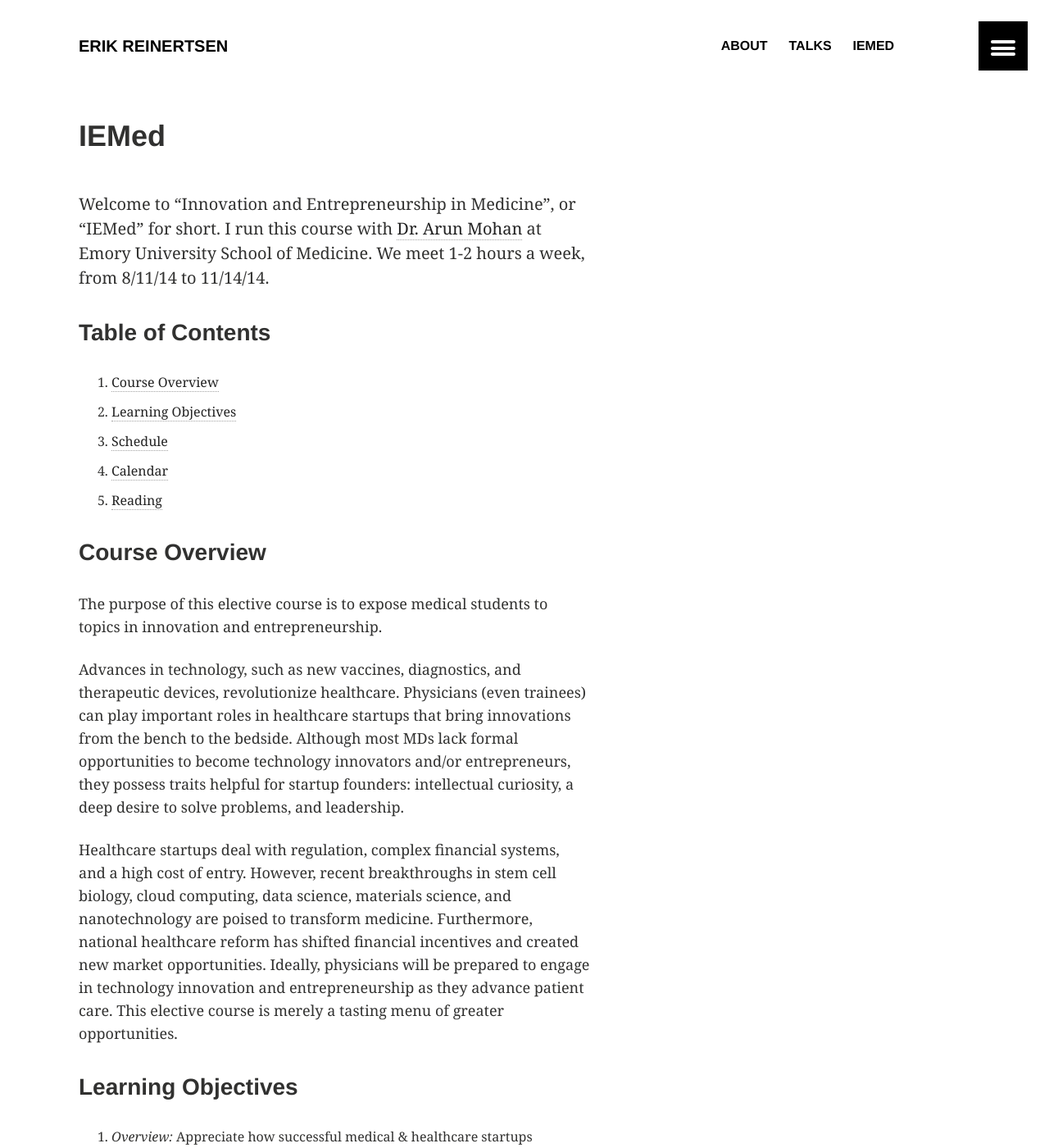
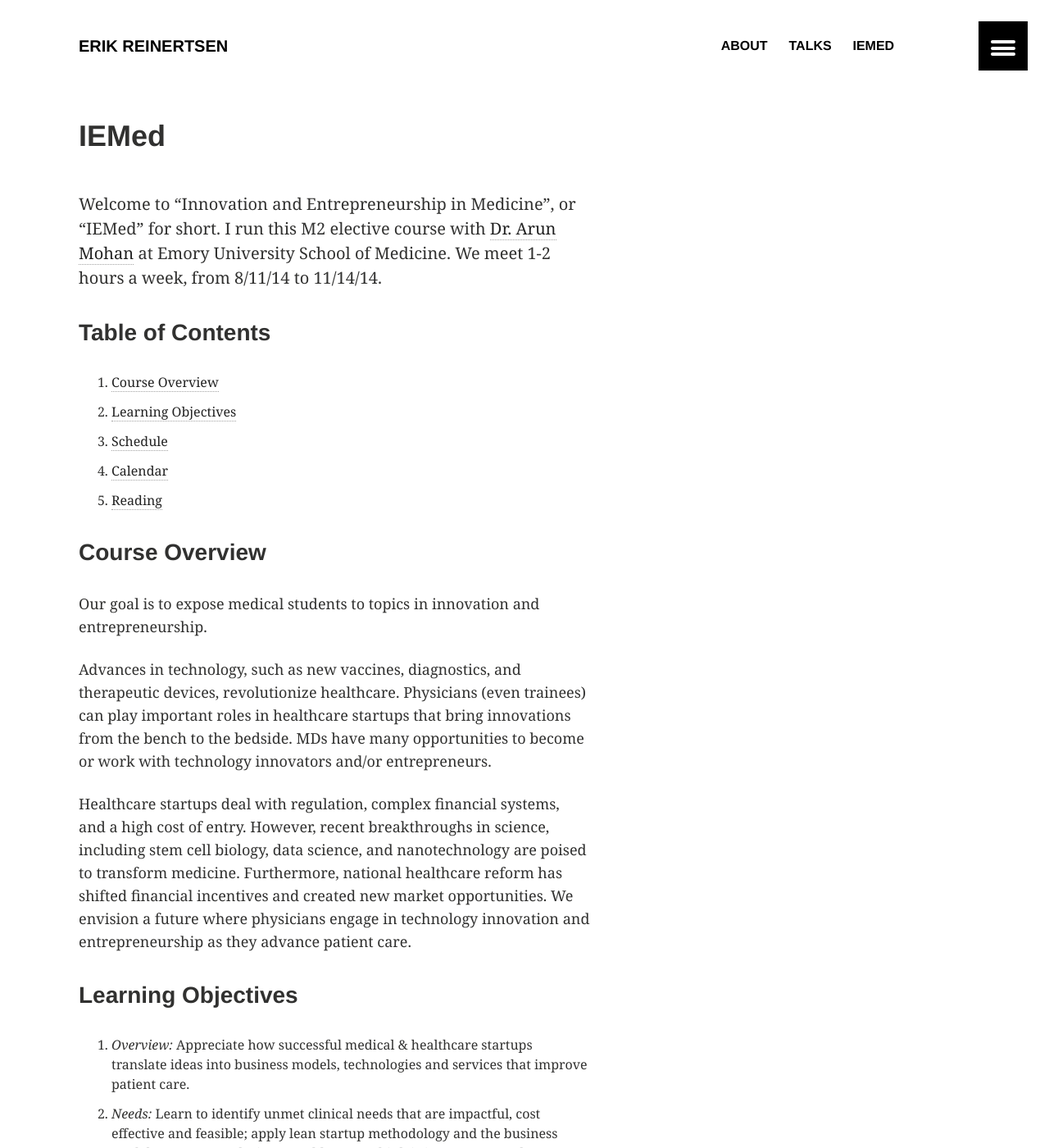
Before and after one commit to erikr/erikr.github.io, a Jekyll site: the page built from iemed.md, in a window 1280 px wide and 1400 px high. Shown: the whole window at 82% size. Built offline with Jekyll 4.4.1, drawn with Linux system fonts in a browser that asks for light colours; nearby versions of some CDN libraries; some of the changed text lies outside the part shown.

Commit message:
update to iemed

```diff
--- a/iemed.md
+++ b/iemed.md
@@ -4,7 +4,7 @@ permalink: /iemed/
 title: "IEMed"
 ---
 
-Welcome to "Innovation and Entrepreneurship in Medicine", or "IEMed" for short. I run this course with [Dr. Arun Mohan](http://apollomd.com/emergency-department-management/emergency-medicine-management/leadership/arun-mohan-md/) at Emory University School of Medicine. We meet 1-2 hours a week, from 8/11/14 to 11/14/14.
+Welcome to "Innovation and Entrepreneurship in Medicine", or "IEMed" for short. I run this M2 elective course with [Dr. Arun Mohan](http://apollomd.com/emergency-department-management/emergency-medicine-management/leadership/arun-mohan-md/) at Emory University School of Medicine. We meet 1-2 hours a week, from 8/11/14 to 11/14/14.
 
 ###Table of Contents
 
@@ -18,11 +18,11 @@ Welcome to "Innovation and Entrepreneurship in Medicine", or "IEMed" for short.
 
 ###Course Overview
 
-The purpose of this elective course is to expose medical students to topics in innovation and entrepreneurship.
+Our goal is to expose medical students to topics in innovation and entrepreneurship.
 
-Advances in technology, such as new vaccines, diagnostics, and therapeutic devices, revolutionize healthcare. Physicians (even trainees) can play important roles in healthcare startups that bring innovations from the bench to the bedside. Although most MDs lack formal opportunities to become technology innovators and/or entrepreneurs, they possess traits helpful for startup founders: intellectual curiosity, a deep desire to solve problems, and leadership.
+Advances in technology, such as new vaccines, diagnostics, and therapeutic devices, revolutionize healthcare. Physicians (even trainees) can play important roles in healthcare startups that bring innovations from the bench to the bedside. MDs have many opportunities to become or work with technology innovators and/or entrepreneurs.
 
-Healthcare startups deal with regulation, complex financial systems, and a high cost of entry. However, recent breakthroughs in stem cell biology, cloud computing, data science, materials science, and nanotechnology are poised to transform medicine. Furthermore, national healthcare reform has shifted financial incentives and created new market opportunities. Ideally, physicians will be prepared to engage in technology innovation and entrepreneurship as they advance patient care. This elective course is merely a tasting menu of greater opportunities.
+Healthcare startups deal with regulation, complex financial systems, and a high cost of entry. However, recent breakthroughs in science, including stem cell biology, data science, and nanotechnology are poised to transform medicine. Furthermore, national healthcare reform has shifted financial incentives and created new market opportunities. We envision a future where physicians engage in technology innovation and entrepreneurship as they advance patient care.
 
 <a name="los"></a>
 
```
Also changed, not shown: other parts of iemed.md (+2 -2 lines).
